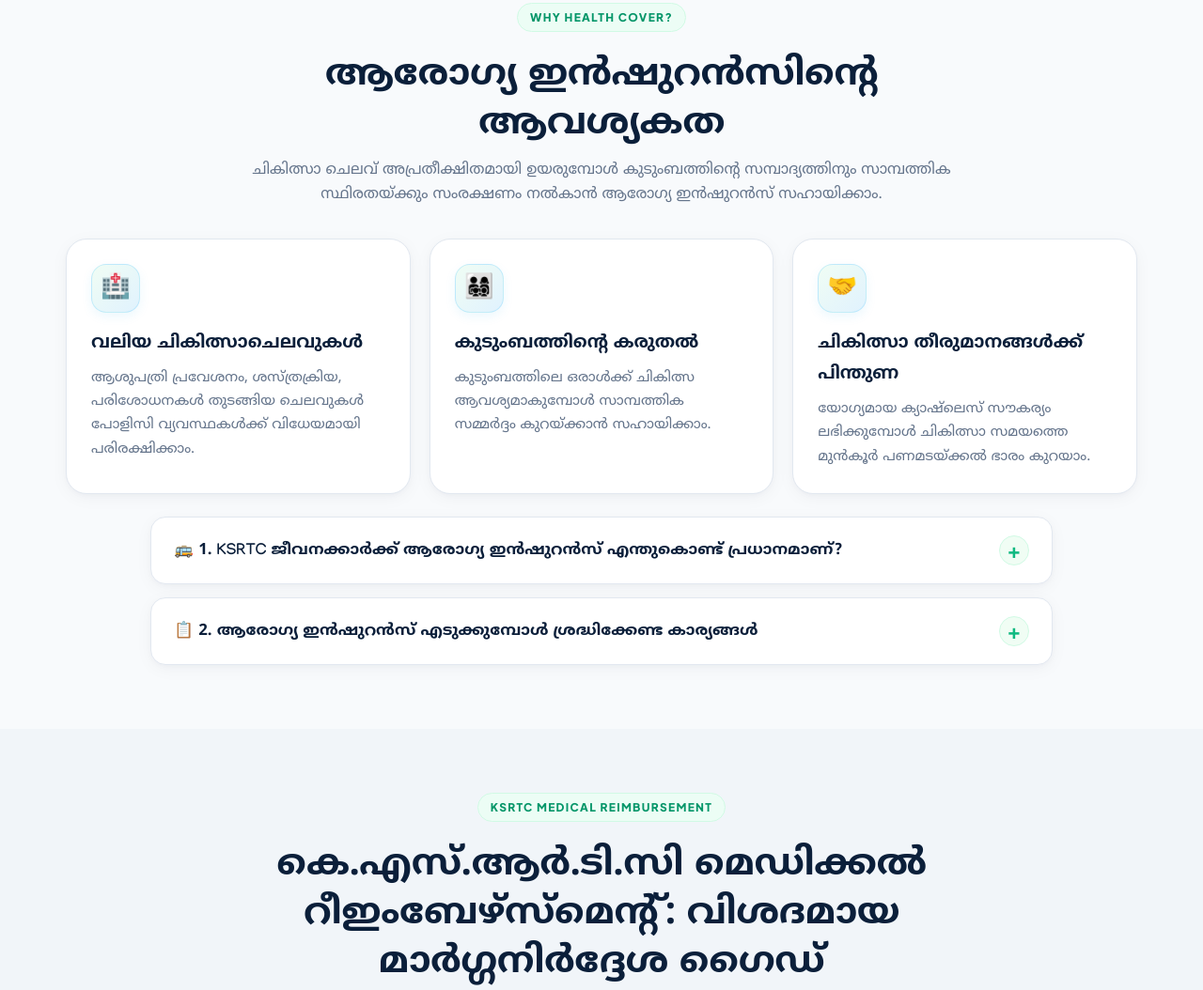
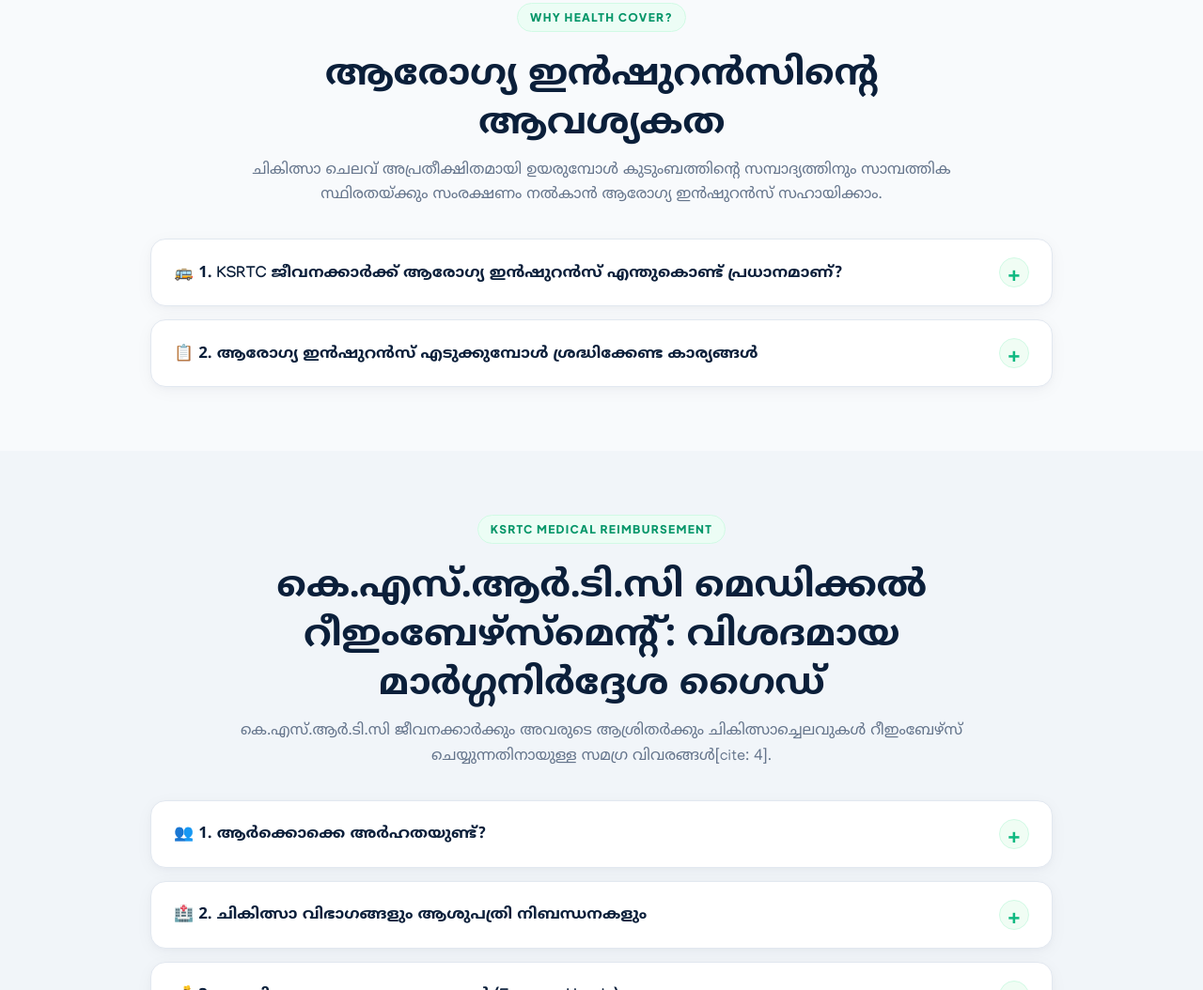
Before and after one commit to midhunvr/insurance-awareness, a plain HTML site: page index.html in a window 1280 px wide. Shown: the part 744-1798 px from the top of the page at 94% size. Drawn offline with Linux system fonts and the light colour scheme.

Commit message:
Remove 3 intro cards from Why Health Cover section

```diff
--- a/index.html
+++ b/index.html
@@ -868,13 +868,7 @@
           <h2>ആരോഗ്യ ഇൻഷുറൻസിന്റെ ആവശ്യകത</h2>
           <p>ചികിത്സാ ചെലവ് അപ്രതീക്ഷിതമായി ഉയരുമ്പോൾ കുടുംബത്തിന്റെ സമ്പാദ്യത്തിനും സാമ്പത്തിക സ്ഥിരതയ്ക്കും സംരക്ഷണം നൽകാൻ ആരോഗ്യ ഇൻഷുറൻസ് സഹായിക്കാം.</p>
         </div>
-        <div class="intro-grid">
-          <article class="info-card"><div class="icon">🏥</div><h3>വലിയ ചികിത്സാചെലവുകൾ</h3><p>ആശുപത്രി പ്രവേശനം, ശസ്ത്രക്രിയ, പരിശോധനകൾ തുടങ്ങിയ ചെലവുകൾ പോളിസി വ്യവസ്ഥകൾക്ക് വിധേയമായി പരിരക്ഷിക്കാം.</p></article>
-          <article class="info-card"><div class="icon">👨‍👩‍👧‍👦</div><h3>കുടുംബത്തിന്റെ കരുതൽ</h3><p>കുടുംബത്തിലെ ഒരാൾക്ക് ചികിത്സ ആവശ്യമാകുമ്പോൾ സാമ്പത്തിക സമ്മർദ്ദം കുറയ്ക്കാൻ സഹായിക്കാം.</p></article>
-          <article class="info-card"><div class="icon">🤝</div><h3>ചികിത്സാ തീരുമാനങ്ങൾക്ക് പിന്തുണ</h3><p>യോഗ്യമായ ക്യാഷ്‌ലെസ് സൗകര്യം ലഭിക്കുമ്പോൾ ചികിത്സാ സമയത്തെ മുൻകൂർ പണമടയ്ക്കൽ ഭാരം കുറയാം.</p></article>
-        </div>
-
-        <div class="accordion-list" style="margin-top: 24px;">
+        <div class="accordion-list">
           <details class="accordion">
             <summary>🚌 1. KSRTC ജീവനക്കാർക്ക് ആരോഗ്യ ഇൻഷുറൻസ് എന്തുകൊണ്ട് പ്രധാനമാണ്?</summary>
             <div class="accordion-body">
```
